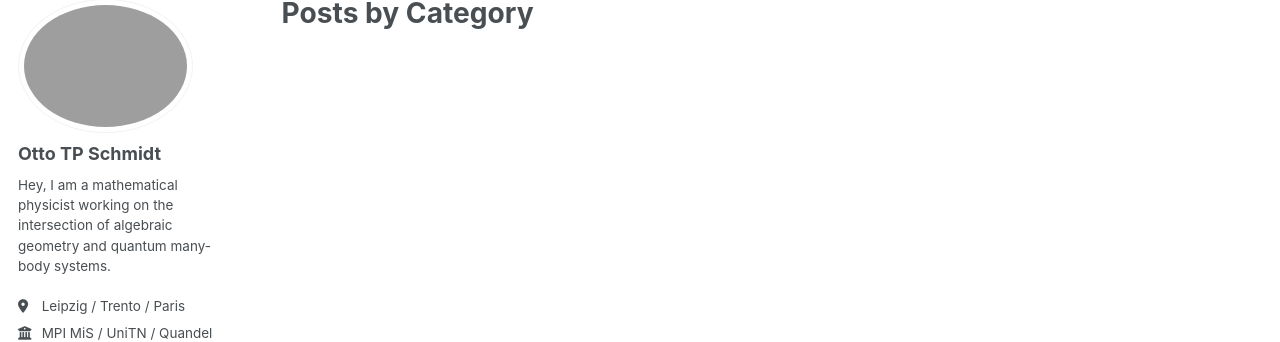
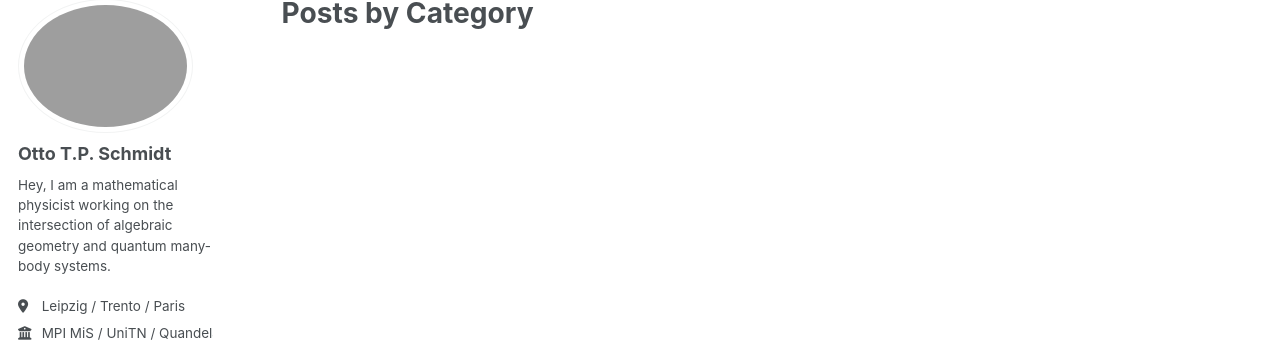
Before and after one commit to ottotpschmidt/ottotpschmidt.github.io, a Jekyll site: the page built from _pages/category-archive.html, in a window 1280 px wide. Shown: the part 100-442 px from the top of the page. Built offline with Jekyll 4.4.1, drawn with Linux system fonts in a browser that asks for light colours; some web fonts are replaced; a script that is not in the unit is left out.

```diff
--- a/_config.yml
+++ b/_config.yml
@@ -24,7 +24,7 @@ repository               : "ottotpschmidt/ottotpschmidt.github.io"
 author:
   # Biographic information
   avatar           : "OTPS_TENORS.jpg"
-  name             : "Otto TP Schmidt"
+  name             : "Otto T.P. Schmidt"
   pronouns         : # example: "she/her"
   bio              : "Hey, I am a mathematical physicist working on the intersection of algebraic geometry and quantum many-body systems."  # A short bio to display in the sidebar
   location         : "Leipzig / Trento / Paris"
```
